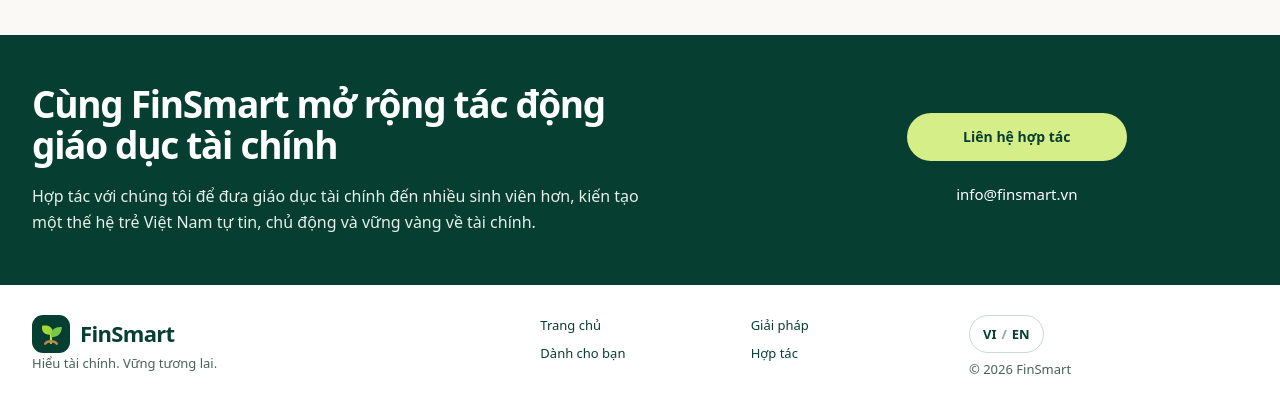
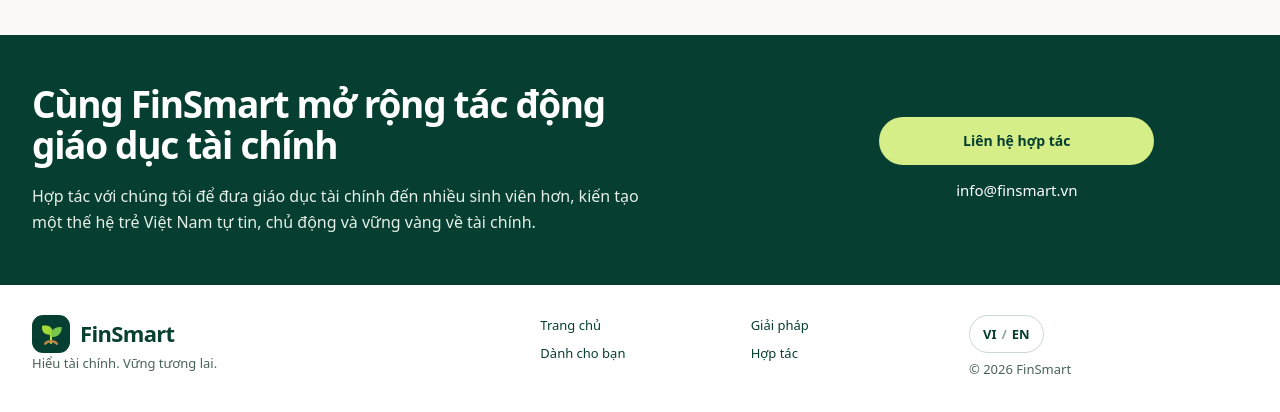
Before and after one commit to darcydzungvo/FinSmartwebsite, a plain HTML site: page index.html in a window 1280 px wide. Shown: the part 1734-2146 px from the top of the page. Drawn offline with Linux system fonts and the light colour scheme.

Commit message:
Add styles for impact actions and contact email

```diff
--- a/styles.css
+++ b/styles.css
@@ -133,3 +133,27 @@ h3{font-size:20px;color:var(--ink);margin-bottom:10px}
   color: #d6ee87;
   text-decoration: underline;
 }
+
+.impact-actions {
+  display: flex;
+  flex-direction: column;
+  align-items: center;
+  justify-content: center;
+  gap: 14px;
+}
+
+.impact-actions .button {
+  min-width: 275px;
+}
+
+.contact-email {
+  color: #ffffff;
+  font-size: 15px;
+  text-decoration: none;
+  margin: 0;
+}
+
+.contact-email:hover {
+  color: #d6ee87;
+  text-decoration: underline;
+}
```
